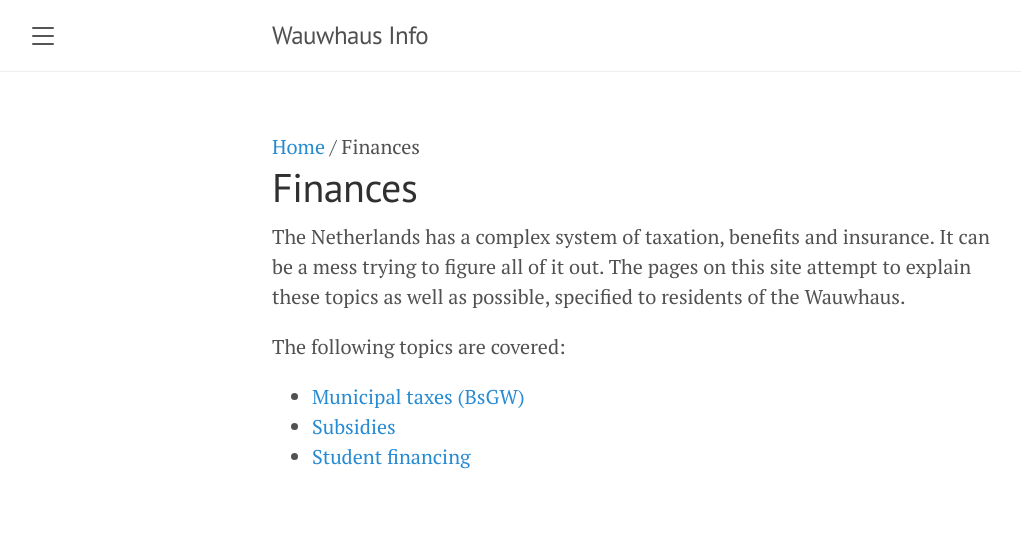
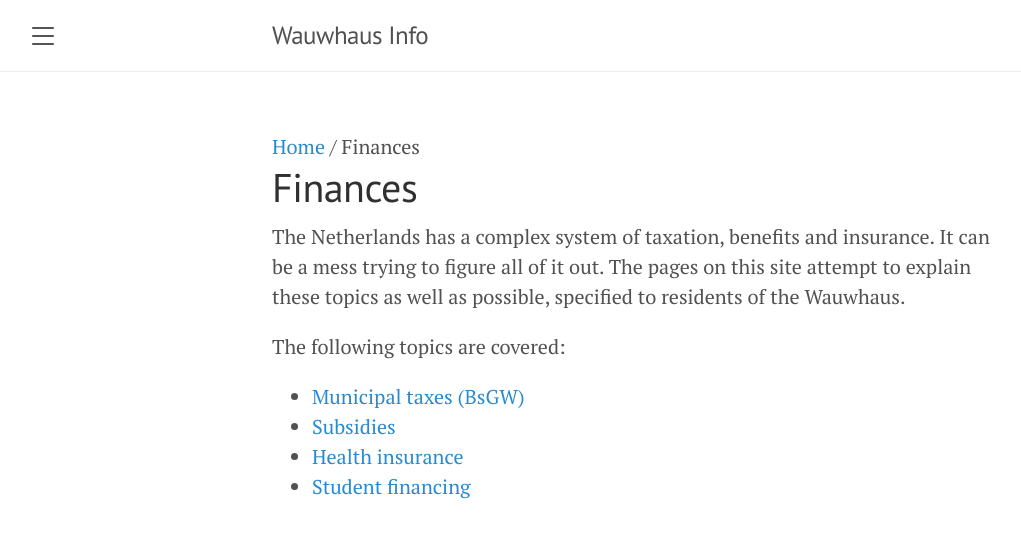
Before and after one commit to Robin-Bakker/wauwhaus-info, a Jekyll site: the page built from finances/index.md, in a window 1280 px wide. Shown: the top 538 px of the page, without its empty margins (8-1029 px from the left). Built offline with Jekyll 4.4.1, drawn with Linux system fonts in a browser that asks for light colours; nearby versions of some CDN libraries.

Commit message:
Add links to finances

```diff
--- a/finances/index.md
+++ b/finances/index.md
@@ -9,5 +9,6 @@ The Netherlands has a complex system of taxation, benefits and insurance. It can
 The following topics are covered:
 
 - [Municipal taxes (BsGW)]({{'/finances/municipal-taxes' | absolute_url}})
-- [Subsidies]({{'/finances/municipal-taxes' | absolute_url}})
-- [Student financing](({{'/finances/municipal-taxes' | absolute_url}}))
+- [Subsidies]({{'/finances/subsidies' | absolute_url}})
+- [Health insurance](({{'/finances/health-insurance' | absolute_url}}))
+- [Student financing](({{'/finances/student-financing' | absolute_url}}))
```
Also changed, not shown: index.md (+1 -0 lines).
